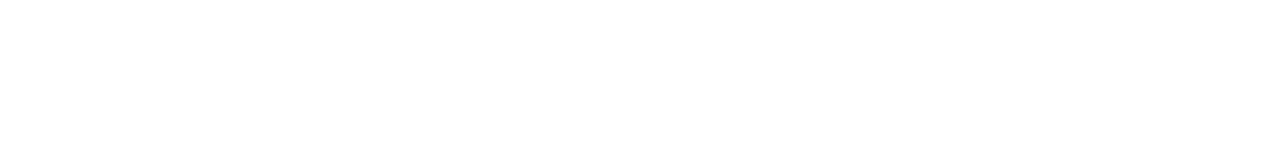
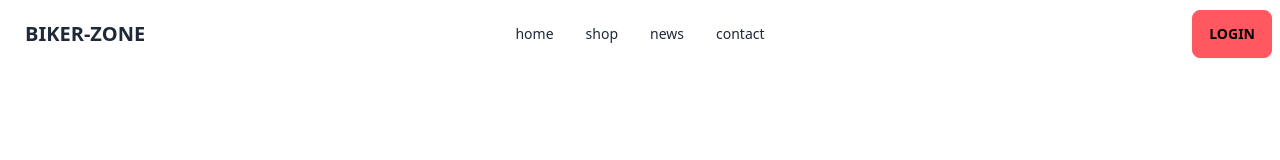
Before and after one commit to Mdafsarx/biker-zone, a plain HTML site: page index.html in a window 1280 px wide. Drawn offline with nearby package versions, Linux system fonts and the light colour scheme.

Commit message:
1st commit

```diff
--- a/index.html
+++ b/index.html
@@ -11,7 +11,43 @@
 
 
 
-<header></header>
+<header>
+
+<nav>
+
+    <div class="navbar bg-base-100">
+        <div class="navbar-start">
+          <div class="dropdown">
+            <div tabindex="0" role="button" class="btn btn-ghost lg:hidden">
+              <svg xmlns="http://www.w3.org/2000/svg" class="h-5 w-5" fill="none" viewBox="0 0 24 24" stroke="currentColor"><path stroke-linecap="round" stroke-linejoin="round" stroke-width="2" d="M4 6h16M4 12h8m-8 6h16" /></svg>
+            </div>
+            <ul tabindex="0" class="menu menu-sm dropdown-content mt-3 z-[1] p-2 shadow bg-base-100 rounded-box w-52">
+              <li><a>home</a></li>
+              <li><a>shop</a></li>
+              <li><a>news</a></li>
+              <li><a>contact</a></li>
+            </ul>
+          </div>
+          <a class="btn btn-ghost text-xl">BIKER-ZONE</a>
+        </div>
+        <div class="navbar-center hidden lg:flex">
+          <ul class="menu menu-horizontal px-1">
+            <li><a>home</a></li>
+            <li><a>shop</a></li>
+            <li><a>news</a></li>
+            <li><a>contact</a></li>
+          </ul>
+        </div>
+        <div class="navbar-end">
+          <a class="btn btn-error">LOGIN</a>
+        </div>
+      </div>
+
+</nav>
+
+
+
+</header>
 
 
 
```
